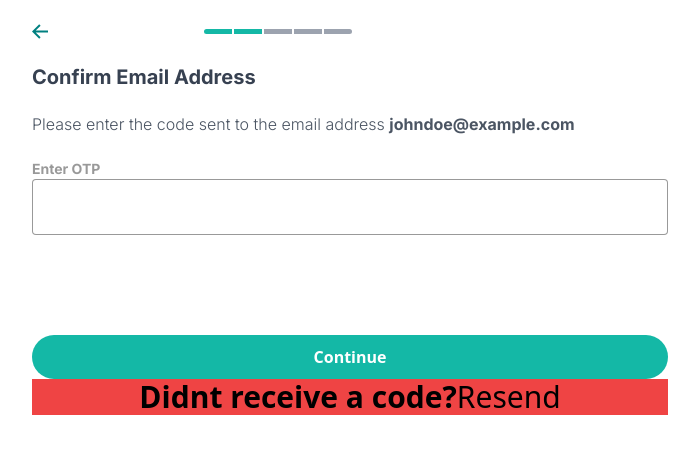
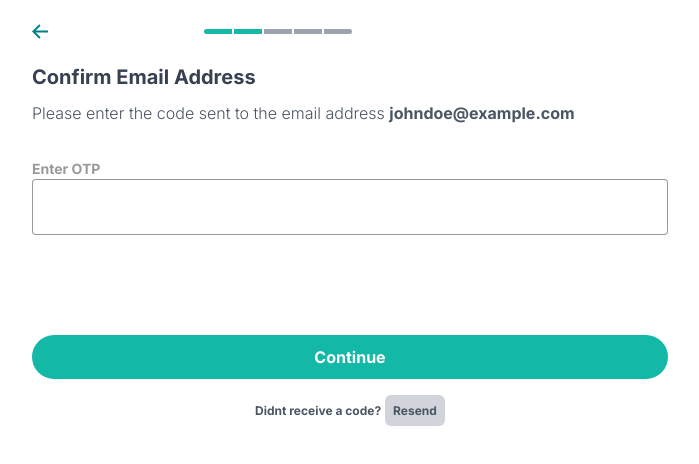
Before and after one commit to josephajibodu/qwikbill, a React (Vite) app: page / in a window 1280 px wide. Shown: the top 464 px of the page, without its empty margins (290-989 px from the left). Built offline with nearby package versions, Linux system fonts and the light colour scheme.

Commit message:
feat: add registration page for email and confirmation

```diff
--- a/src/pages/registration/registerStep2.jsx
+++ b/src/pages/registration/registerStep2.jsx
@@ -5,15 +5,15 @@ import StepperIndicator from "../../components/stepperIndicator";
 
 export default function RegisterStep2() {
   return (
-    <div className="flex flex-col bg-white h-full px-8">
+    <div className="flex flex-col bg-white h-full px-8 font-secondary">
       <StepperIndicator currStep="2" />
       <h2 className="font-secondary text-xl font-bold text-gray-700">
         Confirm Email Address
       </h2>
       <div className="h-10 mt-2.5 mb-[18px]">
-        <p className="inline font-secondary text-base font-light text-gray-600">
+        <p className="font-secondary text-base font-light text-gray-600">
           Please enter the code sent to the email address <nbsp />
-          <b className="inline text-base font-bold">johndoe@example.com</b>
+          <b className="text-base font-bold">johndoe@example.com</b>
         </p>
       </div>
       <Label htmlFor="e-mail">Enter OTP</Label>
@@ -21,9 +21,11 @@ export default function RegisterStep2() {
       <Button variant="solid" size="lg" className="mt-[100px]">
         Continue
       </Button>
-      <div className="bg-red-500 text-center">
+      <div className=" mt-6 text-xs font-bold text-center text-gray-600">
         <b>Didnt receive a code?</b>
-        <span>Resend</span>
+        <a href="##" className="rounded-md ml-1 bg-gray-300 p-2">
+          Resend
+        </a>
       </div>
     </div>
   );
```
